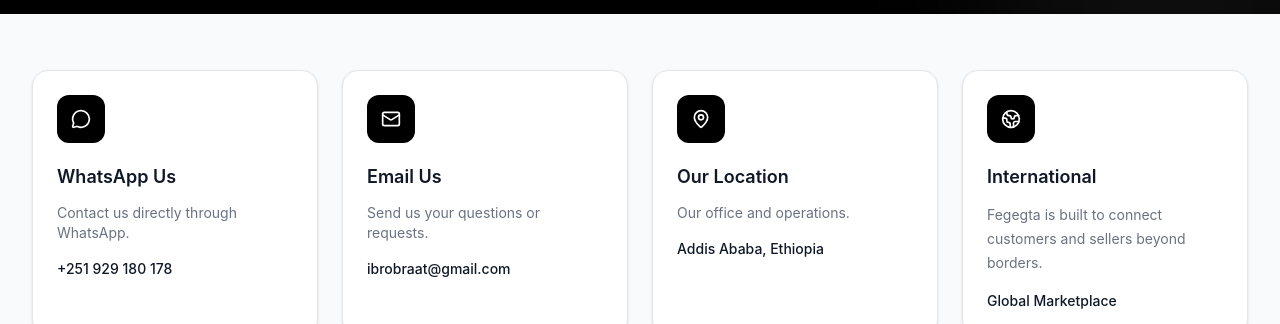
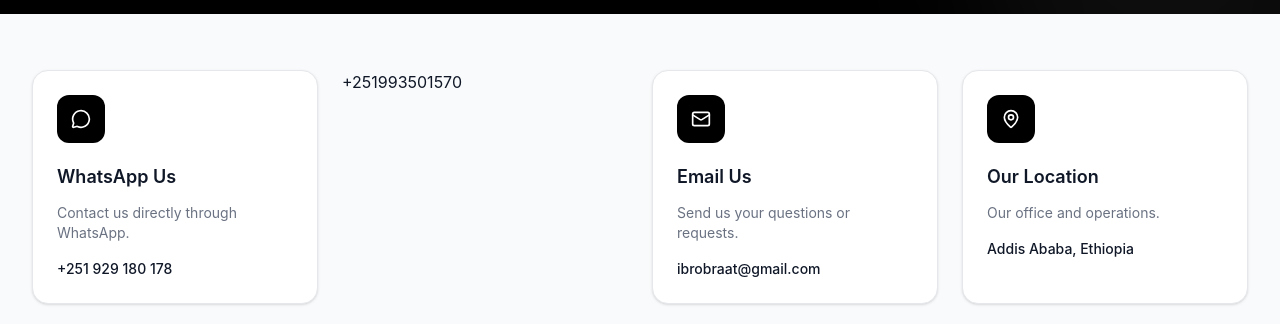
Before and after one commit to petroshambir/Fegegta-, a React (Vite) app in the folder client/: page /contact in a window 1280 px wide. Shown: the part 477-801 px from the top of the page. Built offline with nearby package versions, Linux system fonts and the light colour scheme; no server answers.

Commit message:
add more m=number

```diff
--- a/client/src/pages/Contact.jsx
+++ b/client/src/pages/Contact.jsx
@@ -672,6 +672,9 @@
                 <p>+251 929 180 178</p>
               </div>
             </a>
+            <a  href="https://wa.me/251993501570"
+              target="_blank"
+              rel="noopener noreferrer">+251993501570</a>
 
             {/* EMAIL */}
             <a
```
